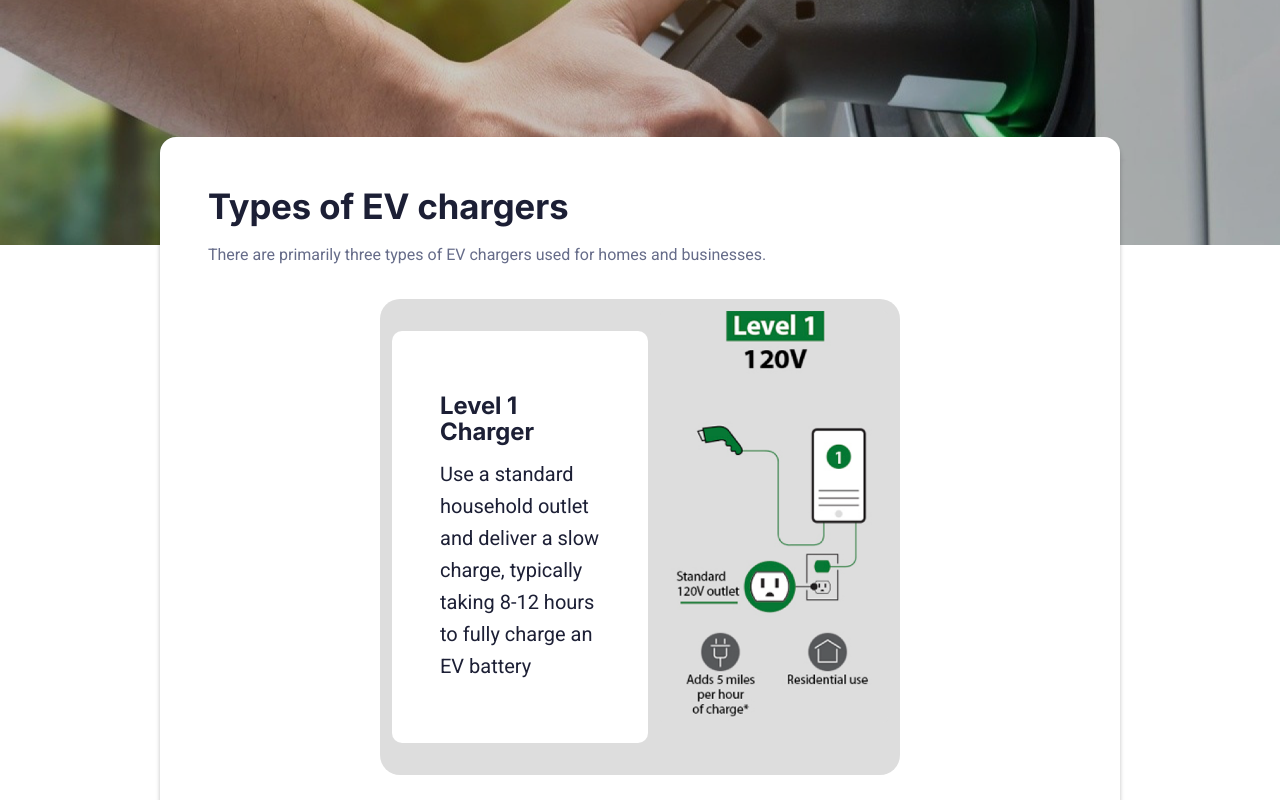
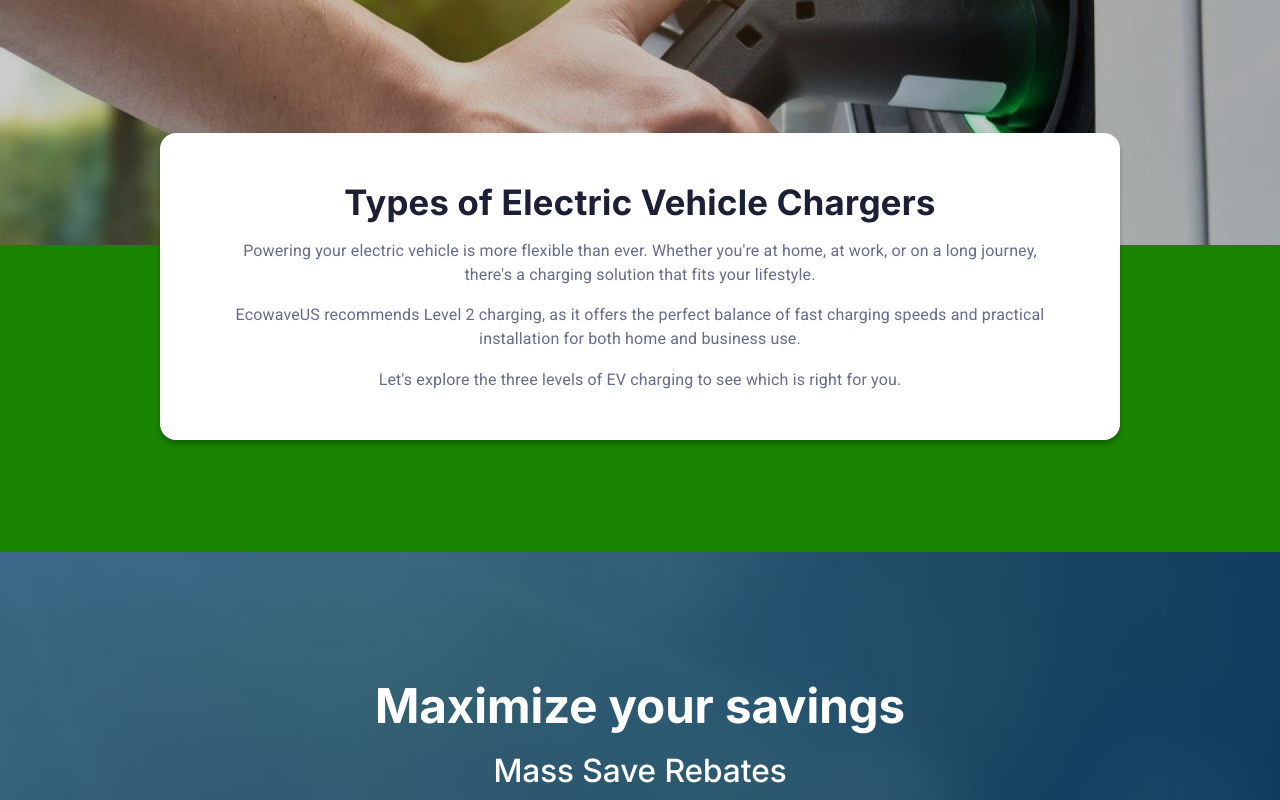
Before and after one commit to EcowaveUS/ecowaveus, a React (Vite) app: page /ev-chargers in a window 1280 px wide. Shown: the part 1420-2220 px from the top of the page. Built offline with nearby package versions, Linux system fonts and the light colour scheme; no server answers.

Commit message:
Improved the structure of types of Electric Vehicle Chargers section

```diff
--- a/src/routes/EvChargersPage.tsx
+++ b/src/routes/EvChargersPage.tsx
@@ -3,39 +3,40 @@ import styled from "styled-components";
 import { ServiceBenefits } from "../components/services/ServiceBenefits";
 import { OursBrands } from "../components/brands/OursBrands";
 import { motion } from "framer-motion";
-import { EvChargerCard } from "../components/services/EvChargerCard";
+// import { EvChargerCard } from "../components/services/EvChargerCard";
 import { RebatesIncentives } from "../components/services/RebatesIncentives";
 import { MainPageComponent } from "../components/pagesComponents/MainPageComponent";
 import { Helmet } from "react-helmet-async";
-import { Box } from "@mui/material";
+import { Box, Typography } from "@mui/material";
 
 export const EvChargersPage = () => {
   const location = useLocation();
   const pathLocation = location.pathname;
 
-  const evChargers = [
-    {
-      id: 1,
-      title: "Level 1 Charger",
-      image: "/images/ev-charger-level1.png",
-      content:
-        "Use a standard household outlet and deliver a slow charge, typically taking 8-12 hours to fully charge an EV battery",
-    },
-    {
-      id: 2,
-      title: "Level 2 Charger",
-      image: "/images/ev-charger-leve2.png",
-      content:
-        "Use a special 240V outlet and deliver a fast charge, typically taking 3-8 hours to fully charge an EV battery",
-    },
-    {
-      id: 3,
-      title: "Level 3 Charger",
-      image: "/images/ev-charger-level3.png",
-      content:
-        "Provide a rapid charge, typically in 30-60 minutes, ideal for long trips and normally for public stations and commercial buildings",
-    },
-  ];
+  // const evChargers = [
+  //   {
+  //     id: 1,
+  //     title: "Level 1 Charger",
+  //     image: "/images/ev-charger-level1.png",
+  //     content:
+  //       "Use a standard household outlet and deliver a slow charge, typically taking 8-12 hours to fully charge an EV battery",
+  //   },
+  //   {
+  //     id: 2,
+  //     title: "Level 2 Charger",
+  //     image: "/images/ev-charger-leve2.png",
+  //     content:
+  //       "Use a special 240V outlet and deliver a fast charge, typically taking 3-8 hours to fully charge an EV battery",
+  //   },
+  //   {
+  //     id: 3,
+  //     title: "Level 3 Charger",
+  //     image: "/images/ev-charger-level3.png",
+  //     content:
+  //       "Provide a rapid charge, typically in 30-60 minutes, ideal for long trips and normally for public stations and commercial buildings",
+  //   },
+  // ];
+
   return (
     <StyledPage
       initial={{ opacity: 0.8 }}
@@ -66,28 +67,30 @@ export const EvChargersPage = () => {
       </Box>
       <ImageBrackground>
         <StyledImage
+          style={{ display: "block" }}
           src="/images/ev-chargers-types-background.png"
           alt="heatpumps-background"
         />
       </ImageBrackground>
-      <ProccesComponent>
-        <TitleProcces>Types of EV chargers</TitleProcces>
-        <TextProcces>
-          There are primarily three types of EV chargers used for homes and
-          businesses.
-        </TextProcces>
-        <ProccesCardWrapper>
-          {evChargers.map((item) => (
-            <EvChargerCard
-              key={item.id}
-              id={item.id}
-              title={item.title}
-              image={item.image}
-              content={item.content}
-            />
-          ))}
-        </ProccesCardWrapper>
-      </ProccesComponent>
+      <div style={{ background: "#198400", width: "100%" }}>
+        <ProccesComponent>
+          <TypesTitle>Types of Electric Vehicle Chargers</TypesTitle>
+          <TypesText>
+            Powering your electric vehicle is more flexible than ever. Whether
+            you're at home, at work, or on a long journey, there's a charging
+            solution that fits your lifestyle.
+          </TypesText>
+          <TypesText>
+            EcowaveUS recommends Level 2 charging, as it offers the perfect
+            balance of fast charging speeds and practical installation for both
+            home and business use.
+          </TypesText>
+          <TypesText>
+            Let's explore the three levels of EV charging to see which is right
+            for you.
+          </TypesText>
+        </ProccesComponent>
+      </div>
       <RebatesIncentives>
         <Text>
           From the National Grid website: “The Residential EV Charging
@@ -127,10 +130,25 @@ const StyledPage = styled(motion.div)`
   align-items: center;
   justify-content: center;
 `;
-
+const TypesTitle = styled(Typography)`
+  max-width: 840px;
+  color: #1c1f35;
+  font-weight: 700 !important;
+  font-size: 35px !important;
+  line-height: normal !important;
+  font-family: Inter !important;
+  text-align: center;
+`;
+const TypesText = styled(Typography)`
+  max-width: 840px;
+  color: #666c89;
+  font-size: 16px !important;
+  line-height: 151% !important;
+  font-family: Roboto !important;
+  text-align: center;
+`;
 const Text = styled.p`
   color: #fff;
-
   font-family: Roboto;
   font-size: 1.5rem;
   font-style: normal;
@@ -151,50 +169,48 @@ const StyledImage = styled.img`
 const ProccesComponent = styled.div`
   display: flex;
   flex-direction: column;
-  justify-content: center;
-  align-items: flex-start;
+  align-items: center;
   width: 75%;
   border-radius: 16px;
   background-color: #fff;
   box-shadow: 0px 4px 4px rgba(0, 0, 0, 0.25);
   padding: 3rem;
-  margin-top: -7rem;
-  margin-bottom: 8rem;
+  margin: -7rem auto 7rem;
   z-index: -1;
+  gap: 16px;
   @media (max-width: 1024px) {
     width: 90%;
-    align-items: center;
-    margin-top: -3rem;
+    margin: -3rem auto 3rem;
   }
 `;
-const ProccesCardWrapper = styled.div`
-  display: flex;
-  flex-direction: row;
-  flex-wrap: wrap;
-  align-items: center;
-  justify-content: space-evenly;
-  width: 100%;
-  gap: 2rem;
-`;
-const TitleProcces = styled.h3`
-  color: #1c1f35;
-  font-family: Inter;
-  font-size: 35px;
-  font-style: normal;
-  font-weight: 700;
-  line-height: normal;
-  margin-bottom: 16px;
-`;
-const TextProcces = styled.p`
-  color: #666c89;
+// const ProccesCardWrapper = styled.div`
+//   display: flex;
+//   flex-direction: row;
+//   flex-wrap: wrap;
+//   align-items: center;
+//   justify-content: space-evenly;
+//   width: 100%;
+//   gap: 2rem;
+// `;
+// const TitleProcces = styled.h3`
+//   color: #1c1f35;
+//   font-family: Inter;
+//   font-size: 35px;
+//   font-style: normal;
+//   font-weight: 700;
+//   line-height: normal;
+//   margin-bottom: 16px;
+// `;
+// const TextProcces = styled.p`
+//   color: #666c89;
 
-  font-family: Roboto;
-  font-size: 16px;
-  font-style: normal;
-  font-weight: 400;
-  line-height: 151.523%; /* 24.244px */
-  margin-bottom: 32px;
-`;
+//   font-family: Roboto;
+//   font-size: 16px;
+//   font-style: normal;
+//   font-weight: 400;
+//   line-height: 151.523%; /* 24.244px */
+//   margin-bottom: 32px;
+// `;
 // const BrandsWrapper = styled.div`
 //   display: flex;
 //   align-items: center;
```
